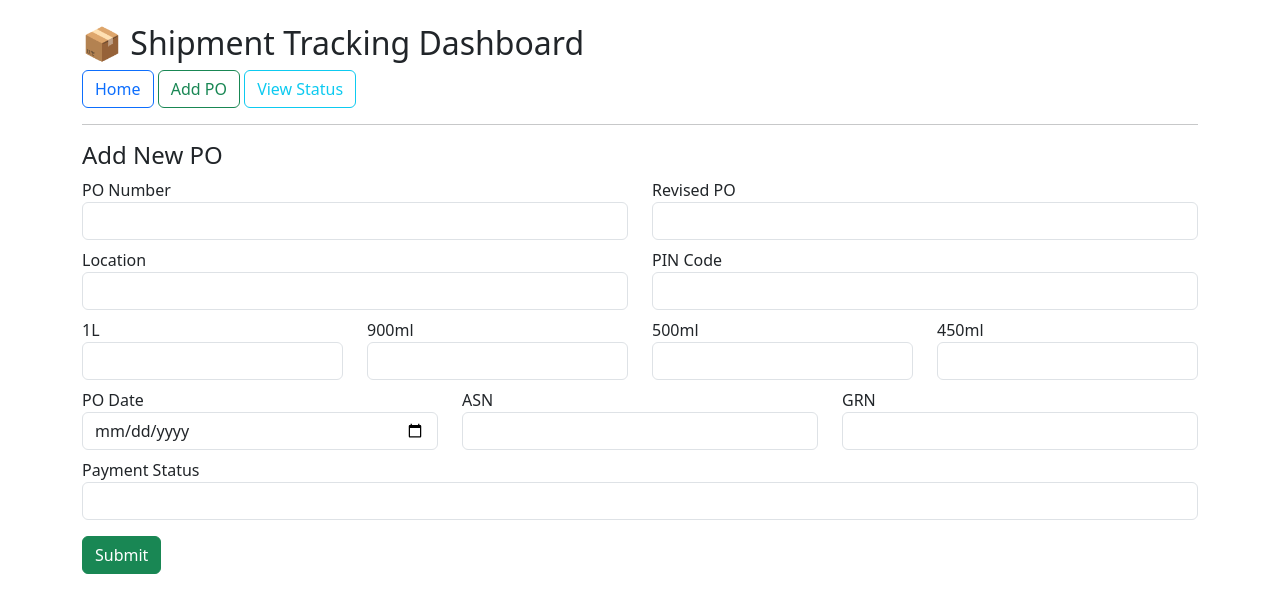
After one commit to Solutionsnextwave/shipment-tracker, a Flask app: page /add in a window 1280 px wide. The commit adds this page. Shown: the top 613 px of the page. Run offline with Flask 3, Linux system fonts and the light colour scheme.

Commit message:
Add files via upload

```diff
--- /dev/null
+++ b/templates/add_po.html
@@ -0,0 +1,28 @@
+
+{% extends 'layout.html' %}
+{% block content %}
+<h4>Add New PO</h4>
+<form method="POST">
+  <div class="row">
+    <div class="col-md-6"><label>PO Number</label><input name="po_number" class="form-control" required></div>
+    <div class="col-md-6"><label>Revised PO</label><input name="revised_po" class="form-control"></div>
+  </div>
+  <div class="row mt-2">
+    <div class="col-md-6"><label>Location</label><input name="location" class="form-control"></div>
+    <div class="col-md-6"><label>PIN Code</label><input name="pin_code" class="form-control"></div>
+  </div>
+  <div class="row mt-2">
+    <div class="col-md-3"><label>1L</label><input name="product_1l" class="form-control"></div>
+    <div class="col-md-3"><label>900ml</label><input name="product_900ml" class="form-control"></div>
+    <div class="col-md-3"><label>500ml</label><input name="product_500ml" class="form-control"></div>
+    <div class="col-md-3"><label>450ml</label><input name="product_450ml" class="form-control"></div>
+  </div>
+  <div class="row mt-2">
+    <div class="col-md-4"><label>PO Date</label><input name="po_date" type="date" class="form-control"></div>
+    <div class="col-md-4"><label>ASN</label><input name="asn" class="form-control"></div>
+    <div class="col-md-4"><label>GRN</label><input name="grn" class="form-control"></div>
+  </div>
+  <div class="mt-2"><label>Payment Status</label><input name="payment_status" class="form-control"></div>
+  <button class="btn btn-success mt-3">Submit</button>
+</form>
+{% endblock %}
--- /dev/null
+++ b/templates/layout.html
@@ -0,0 +1,20 @@
+
+<!DOCTYPE html>
+<html>
+<head>
+  <title>Shipment Tracker</title>
+  <link href="https://cdn.jsdelivr.net/npm/bootstrap@5.3.0/dist/css/bootstrap.min.css" rel="stylesheet">
+</head>
+<body>
+<div class="container mt-4">
+  <h2>📦 Shipment Tracking Dashboard</h2>
+  <nav>
+    <a href="/" class="btn btn-outline-primary">Home</a>
+    <a href="/add" class="btn btn-outline-success">Add PO</a>
+    <a href="/status" class="btn btn-outline-info">View Status</a>
+  </nav>
+  <hr>
+  {% block content %}{% endblock %}
+</div>
+</body>
+</html>
```
Also changed, not shown: templates/index.html (+18 -1 lines), templates/view_status.html (added, +19 -0 lines).
